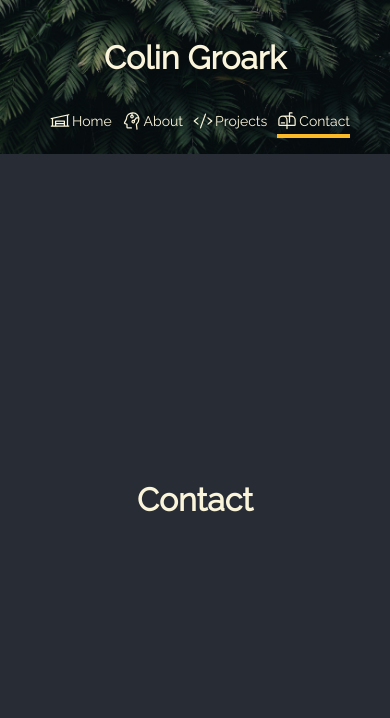
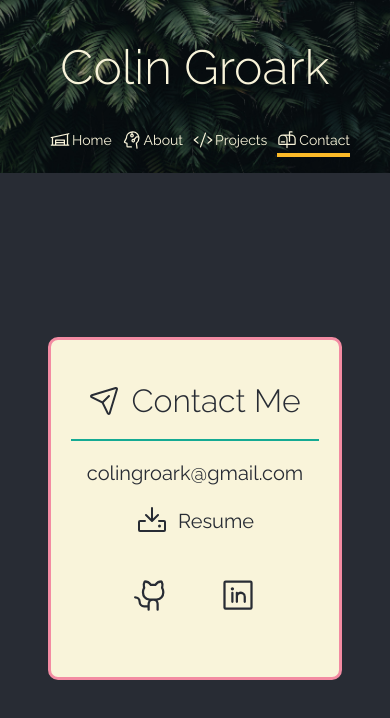
Before and after one commit to cgroark/portfolio2025, a React (Create React App) app: page /contact in a window 390 px wide. Shown: the top 718 px of the page. Built offline with nearby package versions, Linux system fonts and the light colour scheme.

Commit message:
responsive style adjustments

```diff
--- a/src/components/Header.js
+++ b/src/components/Header.js
@@ -14,15 +14,20 @@ const HeaderContainer = styled.div`
   align-items: center;
   padding: 20px;
 
+  h1 {
+    font-family: 'Raleway', sans-serif;
+    font-weight: 300;
+    font-size: 48px;
+    margin: 0;
+
+    @media (max-width: 576px) {
+      text-align: center;
+    }
+  }
+
   @media (max-width: 768px) {
     display: block;
     padding-bottom: 0;
-  }
-
-  @media (max-width: 576px) {
-    h1 {
-      text-align: center;
-    }
   }
 `;
 
@@ -33,7 +38,7 @@ const NavLink = styled(Link)`
   border: solid 2px transparent;
   padding: 10px 14px;
   border-radius: 10px;
-  transition: background-color 0.3s ease, border 0.5s ease;
+  transition: background-color 0.3s ease, border 0.3s ease;
 
   &:hover {
     background-color: ${props => props.theme.purple};
@@ -45,7 +50,7 @@ function Header() {
   return (
     <HeaderContainer>
       <NavLink to="/">
-          <h1 style={{ margin: 0 }}>Colin Groark</h1>
+          <h1>Colin Groark</h1>
       </NavLink>
       <Navbar />
     </HeaderContainer>
--- a/src/views/About.js
+++ b/src/views/About.js
@@ -4,7 +4,7 @@ import groark from '../assets/groark.jpeg';
 const AboutContainer = styled.div`
   max-width: 960px;
   margin: 0 auto;
-  padding: 20px;
+  padding: 20px 20px 50px 20px;
 `;
 
 const ProfileContainer = styled.div`
@@ -67,7 +67,7 @@ const Card = styled.div`
 function About() {
     return (
         <AboutContainer>
-          <h1 style={{ marginBottom: '20px', textAlign: 'right', display: 'block' }}>
+          <h1 style={{ marginBottom: '20px', textAlign: 'right', display: 'block', fontWeight: '300' }}>
             About Me
           </h1>
           <ProfileContainer >
@@ -83,7 +83,7 @@ function About() {
           </ProfileContainer>
           <div style={{ display: 'flex', flexWrap: 'wrap', gap: '20px', justifyContent: 'space-between' }}>
             <Card borderColor="pink">
-              <h3 style={{ marginTop: '10px' }}>Fullstack Development</h3>
+              <h3 style={{ marginTop: '10px' }}>Full Stack Development</h3>
               <p>
                 React, Angular, TypeScript, JavaScript, ES6, RxJS, JQuery, CSS, SCSS, HTML, Data Visualization (Chart.js, Recharts, amCharts)
               </p>
--- a/src/views/Contact.js
+++ b/src/views/Contact.js
@@ -1,8 +1,97 @@
+import { GithubLogoIcon, LinkedinLogoIcon, PaperPlaneTiltIcon, DownloadIcon } from "@phosphor-icons/react";
+import groarkResume from '../assets/Groark-Colin_resume_July2025.pdf';
+import styled from 'styled-components';
+
+const ContactContainer = styled.div`
+  max-width: 960px;
+  margin: 0 auto;
+  padding: 20px;
+`;
+
+const Card = styled.div`
+  background-color: ${props => props.theme.offWhite};
+  color: ${props => props.theme.lightBlack};
+  border: solid 3px ${props => props.theme.pink};
+  padding: 20px;
+  border-radius: 10px;
+  height: fit-content;
+`;
+
+const EmailLink = styled.a`
+  text-decoration: none;
+  color: ${({ theme }) => theme.lightBlack};
+  background-color: transparent;
+  border: solid 2px transparent;
+  padding: 10px 14px;
+  border-radius: 10px;
+  font-size: 30px;
+  transition: background-color 0.3s ease, border 0.3s ease, color 0.3s ease;
+
+  &:hover {
+    background-color: ${props => props.theme.purple};
+    border: solid 2px ${props => props.theme.pink};
+    color: ${props => props.theme.offWhite};
+  }
+
+  @media (max-width: 768px) {
+    font-size: 20px;
+  }
+`;
+
+const ExternalLink = styled.a`
+  color: ${props => props.theme.lightBlack};
+  text-decoration: none;
+  transition: all 200ms cubic-bezier(0.25, 0.1, 0.25, 1);
+
+  &:hover {
+    transform: scale(1.1);
+  }
+`;
+
+const DownloadLink = styled.a`
+  color: ${props => props.theme.lightBlack};
+  text-decoration: none;
+  display: flex;
+  align-items: center;
+  justify-content: center;
+  gap: 10px;
+  font-size: 20px;
+  margin: 20px;
+`;
+
+const LineBreak = styled.hr`
+  margin: 20px 0;
+  border: 1px solid ${props => props.theme.teal};
+`;
+
 function Contact() {
   return (
-    <div>
-      <h1>Contact</h1>
-    </div>
+    <ContactContainer>
+     <Card>
+      <h1 style={{ marginBottom: '20px', textAlign: 'center', fontWeight: '300' }}>
+        <div style={{ display: 'flex', alignItems: 'center', justifyContent: 'center', gap: '10px' }}>
+          <PaperPlaneTiltIcon size={32} />
+          Contact Me
+        </div>
+      </h1>
+      <LineBreak />
+      <EmailLink href="mailto:colingroark@gmail.com">
+        colingroark@gmail.com
+      </EmailLink>
+      <DownloadLink href={groarkResume} target="_blank" rel="noopener noreferrer">
+        <DownloadIcon size={32} />
+        Resume
+      </DownloadLink>
+      <div style={{ display: 'flex', justifyContent: 'center', gap: '50px', margin: '40px 0' }}>
+        <ExternalLink href="https://github.com/cgroark" target="_blank" rel="noopener noreferrer">
+          <GithubLogoIcon size={36} />
+        </ExternalLink>
+        <ExternalLink href="https://www.linkedin.com/in/colin-groark/" target="_blank" rel="noopener noreferrer">
+          <LinkedinLogoIcon size={36} />
+        </ExternalLink>
+      </div>
+      </Card>
+    </ContactContainer>
   )
 }
 
--- a/src/views/Home.js
+++ b/src/views/Home.js
@@ -41,6 +41,16 @@ const HomeSubtitle = styled.h2`
     margin-bottom: 5px;
 `;
 
+const ExternalLink = styled.a`
+  color: ${props => props.theme.offWhite};
+  text-decoration: none;
+  transition: all 200ms cubic-bezier(0.25, 0.1, 0.25, 1);
+
+  &:hover {
+    transform: scale(1.1);
+  }
+`;
+
 function Home() {
     return (
         <HomeContainer>
@@ -49,8 +59,12 @@ function Home() {
             <HomeSubtitle>Software Engineer</HomeSubtitle>
             <HomeNavbar />
             <div style={{ display: 'flex', justifyContent: 'center', gap: '50px', margin: '40px 0' }}>
+              <ExternalLink href="https://github.com/cgroark" target="_blank" rel="noopener noreferrer">
                 <GithubLogoIcon size={36} />
+              </ExternalLink>
+              <ExternalLink href="https://www.linkedin.com/in/colin-groark/" target="_blank" rel="noopener noreferrer">
                 <LinkedinLogoIcon size={36} />
+              </ExternalLink>
             </div>
           </HomeCard>
         </HomeContainer>
--- a/src/views/Projects.js
+++ b/src/views/Projects.js
@@ -15,7 +15,26 @@ import PaceHeader from '../components/PaceHeader';
 const ProjectsContainer = styled.div`
   max-width: 960px;
   margin: 0 auto;
-  padding: 20px;
+  padding: 20px 20px 50px 20px;
+
+  @media (max-width: 940px) {
+    h1 {
+      text-align: center !important;
+      margin-bottom: 50px !important;
+    }
+  }
+`;
+
+const ProjectWrapper = styled.div`
+  display: flex;
+  flex-wrap: wrap;
+  gap: 20px;
+  justify-content: space-between;
+  align-items: center;
+
+  @media (max-width: 940px) {
+    justify-content: center;
+  }
 `;
 
 const Card = styled.div`
@@ -56,6 +75,7 @@ const ProjectImage = styled.img`
 
   @media (max-width: 768px) {
     width: 100%;
+    max-width: 360px;
   }
 
   &:hover {
@@ -80,8 +100,6 @@ const ExternalButton = styled.a`
   }
 `;
 
-
-
 const PaceSection = styled.div`
   border-radius: 20px;
   border: solid 3px ${props => props.theme.offWhite};
@@ -91,6 +109,7 @@ const PaceSection = styled.div`
 
   @media (max-width: 768px) {
     width: 100%;
+    max-width: 360px;
   }
 
   &:hover {
@@ -128,10 +147,10 @@ const LineBreak = styled.hr`
 function Projects() {
   return (
     <ProjectsContainer>
-      <h1 style={{ marginBottom: '20px', textAlign: 'right', display: 'block' }}>
+      <h1 style={{ marginBottom: '20px', textAlign: 'right', display: 'block', fontWeight: '300' }}>
         Projects
       </h1>
-      <div style={{ display: 'flex', flexWrap: 'wrap-reverse', gap: '20px', justifyContent: 'space-between', alignItems: 'center', marginBottom: '20px' }}>
+      <ProjectWrapper>
         <a href="https://bookends.design" target="_blank" rel="noopener noreferrer">
           <ProjectImage src={bookends} alt="Book Ends" />
         </a>
@@ -173,9 +192,9 @@ function Projects() {
             </div>
           </ExternalButton>
         </Card>
-      </div>
+      </ProjectWrapper>
       <LineBreak />
-      <div style={{ display: 'flex', flexWrap: 'wrap', gap: '20px', justifyContent: 'space-between', width: '100%' }}>
+      <ProjectWrapper>
         <Card>
           <h2 style={{ marginTop: '10px' }}>
             <div style={{ display: 'flex', alignItems: 'center', gap: '10px' }}>
@@ -229,9 +248,9 @@ function Projects() {
         <PaceSection>
           <PaceHeader />
         </PaceSection>
-      </div>
+      </ProjectWrapper>
       <LineBreak />
-      <div style={{ display: 'flex', flexWrap: 'wrap-reverse', gap: '20px', justifyContent: 'space-between', alignItems: 'center', marginBottom: '20px' }}>
+      <ProjectWrapper>
         <a href="https://participate.online/" target="_blank" rel="noopener noreferrer">
           <ProjectImage borderColor="yellow" src={participate} alt="Participate Online" />
         </a>
@@ -270,7 +289,7 @@ function Projects() {
             </div>
           </ExternalButton>
         </Card>
-      </div>
+      </ProjectWrapper>
 
     </ProjectsContainer>
   );
```
Also changed, not shown: 1 other file (tests, documents, lock files or other folders).
